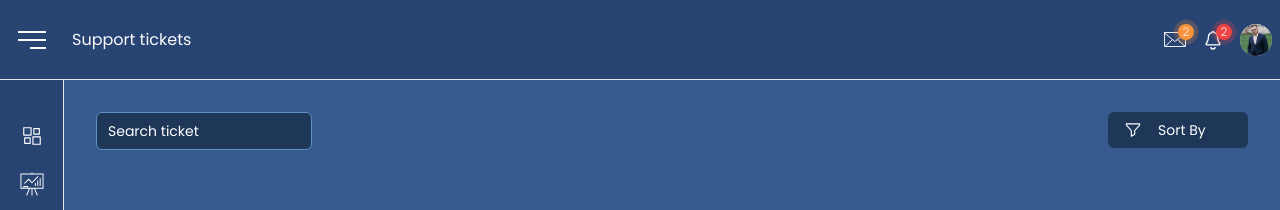
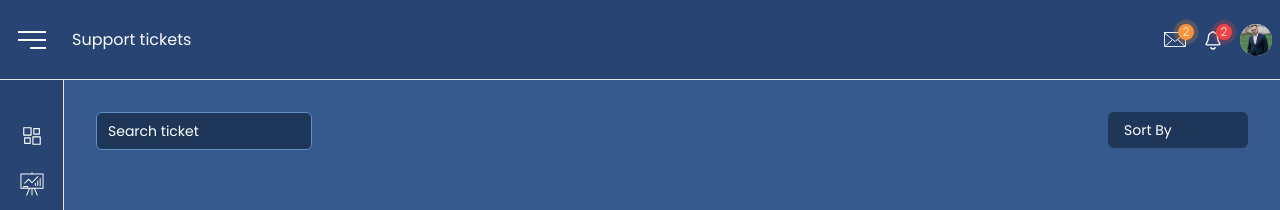
Before and after one commit to manawara/support-tikets-system, a Next.js app: page /tickets in a window 1280 px wide. Shown: the top 210 px of the page. Built offline with nearby package versions, Linux system fonts and the light colour scheme.

Commit message:
Create Select component

```diff
--- a/components/Select/Select.tsx
+++ b/components/Select/Select.tsx
@@ -1,17 +1,18 @@
 'use client'
-import React, { useState, useRef } from 'react'
+import React, { useState, useRef, useEffect } from 'react'
 import Image from 'next/image'
 import { motion, AnimatePresence } from 'framer-motion'
-import sortIcon from '@/public/sort_icon.svg'
 import cancelIcon from '@/public/cancel_icon.svg'
 import SelectList from './SelectList'
 import { SelectProps } from './types'
 import { useOutsideClick } from '@/hook/useOutsideClick'
 
-const Select = ({ data, placeholder, onClick }: SelectProps) => {
+const Select = ({ data, placeholder, onClick, icon, select }: SelectProps) => {
   const [open, setOpen] = useState(false)
   const [selectOption, setSelectOption] = useState<null | string>(null)
-
+  useEffect(() => {
+    if (select) setSelectOption(select)
+  }, [select])
   const selectRef = useRef<HTMLDivElement>(null)
   useOutsideClick(selectRef, () => setOpen(false))
 
@@ -42,7 +43,7 @@ const Select = ({ data, placeholder, onClick }: SelectProps) => {
         onClick={handleOpen}
         whileTap={{ scale: 0.95 }}
       >
-        <Image src={sortIcon} alt="Sort icon" width={18} />
+        {icon && <Image src={icon} alt="Sort icon" width={18} />}
         {selectOption || placeholder || 'Choose option'}
         <AnimatePresence>
           {selectOption && (
--- a/components/Select/types.ts
+++ b/components/Select/types.ts
@@ -4,8 +4,10 @@ export type SelectItemData = {
 }
 
 export type SelectProps = {
+  icon?: string
   data: SelectItemData[]
   placeholder?: string
+  select?: string
   onClick?: (item: string) => void
 }
 
```
